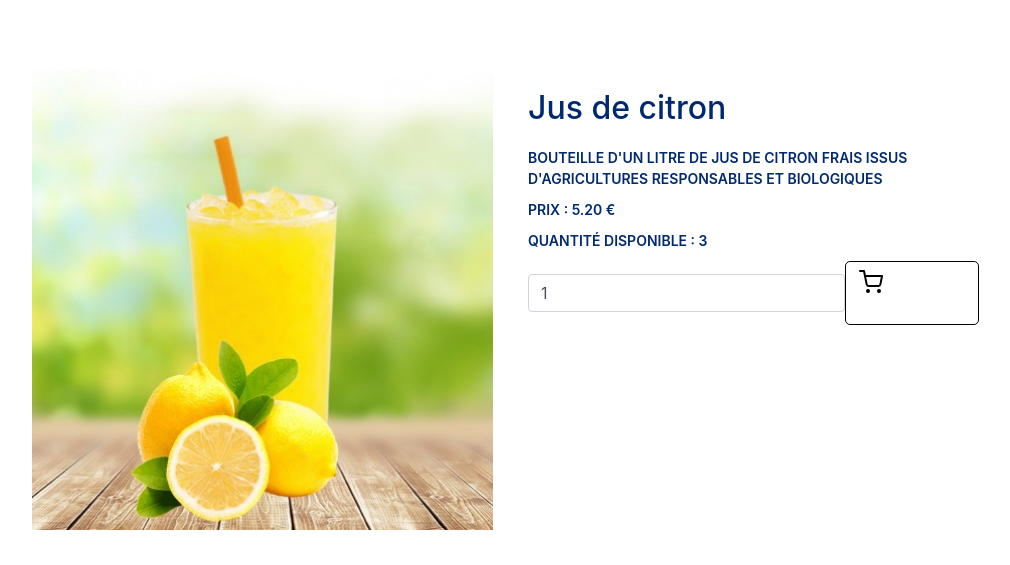
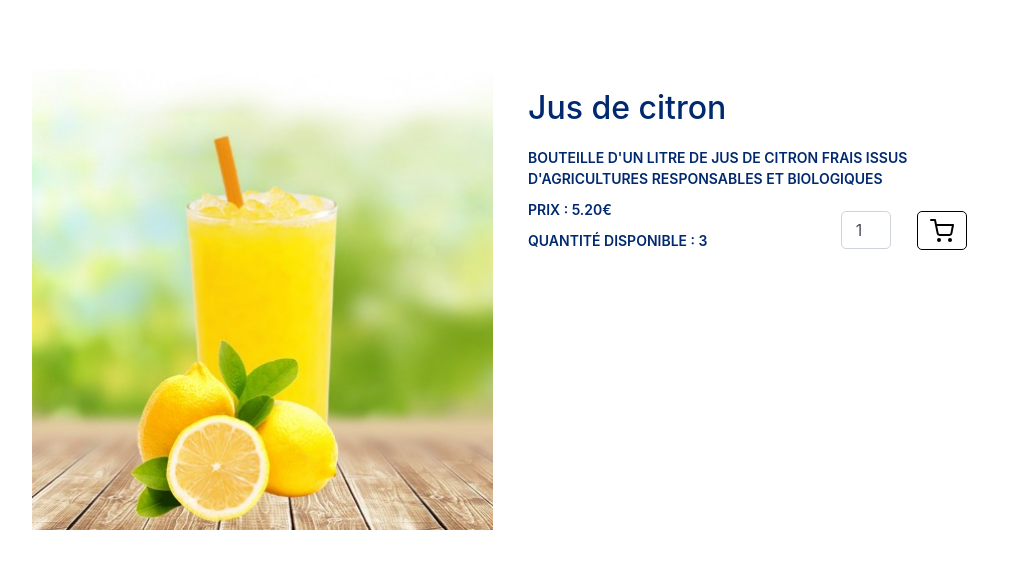
Before and after one commit to Dorian-T/ISIWeb4Shop, a PHP site: page /index.php?action=products&id=13 in a window 1280 px wide. Shown: the part 66-631 px from the top of the page, without its empty margins (117-1127 px from the left). Run offline with PHP 8.4, Linux system fonts and the light colour scheme; data comes from the database, SQL or seed files in the repository; some libraries are stand-ins or nearby versions.

Commit message:
ajout au panier depuis la page d'un produit

```diff
--- a/Style/productDetails.css
+++ b/Style/productDetails.css
@@ -56,6 +56,8 @@
     object-fit: cover;
 }
 
+/* Product infos */
+
 .product-info {
     width: 50%;
     padding: 20px;
@@ -66,3 +68,21 @@
     justify-content: space-between;
     align-items: center;
 }
+
+.product-action > div {
+    flex: 2;
+}
+
+.product-action form {
+    flex: 1;
+    display: flex;
+    justify-content: space-around;
+    align-items: center;
+}
+
+.product-action form input {
+    width: 50px;
+    padding: 5px;
+    border-radius: 5px;
+    text-align: center;
+}
--- a/controller/ProductController.php
+++ b/controller/ProductController.php
@@ -42,7 +42,7 @@ class ProductController {
      */
     public function print($id): void {
         if(isset($_POST['id'])) {
-            $this->addTocart($_POST['id'], 1);
+            $this->addTocart($_POST['id'], $_POST['quantity'] ?? 1);
         }
         if (isset($id)) {
             $this->productDetails($id);
@@ -176,39 +176,4 @@ class ProductController {
             }
         }
     }
-
-    /**
-     * Removes a product from the cart.
-     * If the product doesn't exist in the cart, does nothing.
-     *
-     * @param int $productId The ID of the product to remove.
-     * @return void
-     */
-    // public function removeProductFromCart($productId): void {
-    //     // Vérifie si le produit existe dans la session
-    //     if (isset($_SESSION['cart'][$productId])) {
-    //         // Retire le produit de la session
-    //         unset($_SESSION['cart'][$productId]);
-
-    //         // Met à jour le panier dans la base de données
-    //         $this->productModel->removeProduct($productId, 1);
-    //     }
-    // }
-
-    /**
-     * Updates the quantity of a product in the cart.
-     * If the product doesn't exist in the cart, does nothing.
-     *
-     * @param int $productId The ID of the product to update.
-     * @param int $quantity The new quantity.
-     * @return void
-     */
-    private function calculateTotal($cart): float {
-        $total = 0;
-        foreach ($cart as $item) {
-            $total += $item['product']['price'] * $item['quantity'];
-        }
-        return $total;
-    }
-
 }
--- a/index.php
+++ b/index.php
@@ -86,15 +86,6 @@ if (isset($_GET['action'])) {
             $cartController->print();
             break;
 
-        case 'removeFromCart':
-            $productController = new ProductController($twig);
-            if (isset($_POST['id'])) {
-                $productController->removeProductFromCart($_POST['id']);
-            }
-            // Redirigez l'utilisateur vers la page du panier après la suppression
-            header('Location: index.php?action=cart');
-            break;
-
         case 'payement':
             $payementController = new PayementController($twig);
             $payementController->payement();
--- a/view/productDetails.twig
+++ b/view/productDetails.twig
@@ -9,14 +9,18 @@
 			<div class="product-info col-md-6">
 				<h1>{{ product.name }}</h1>
 				<p>{{ product.description }}</p>
-                <p>Prix : {{ product.price }} €</p>
+				<div class="product-action">
+					<div>
+						<p>Prix : {{ product.price }}€</p>
 						<p>Quantité disponible : {{ product.quantity }}</p>
-                <div class="product-action">
-                    <input type="number" class="form-control" min="1" max="{{ product.quantity }}" value="1">
-                    <button class="btn btn-primary">
+					</div>
+					<form method="post">
+                        <input type="hidden" name="id" value="{{ product.id }}">
+						<input type="number" name="quantity" class="form-control" min="1" max="{{ product.quantity }}" value="1">
+						<button type="submit" class="btn">
 							<img src="assets/icon/shopping-cart.svg" alt="icone panier" title="Ajouter au panier">
-                        Ajouter au panier
 						</button>
+					</form>
 				</div>
 			</div>
 		</div>
@@ -25,9 +29,9 @@
 		{% for review in reviews %}
 			<div class="review">
 				<h3>{{ review.title }}</h3>
-                <p>Par {{ review.name_user }}</p>
+				<p>Par{{ review.name_user }}</p>
 				<p>{{ review.description }}</p>
-                <p>Note : {{ review.stars }}/5</p>
+				<p>Note :{{ review.stars }}/5</p>
 			</div>
 		{% endfor %}
 
```
Lines whose indentation alone changed are shown as unchanged.
